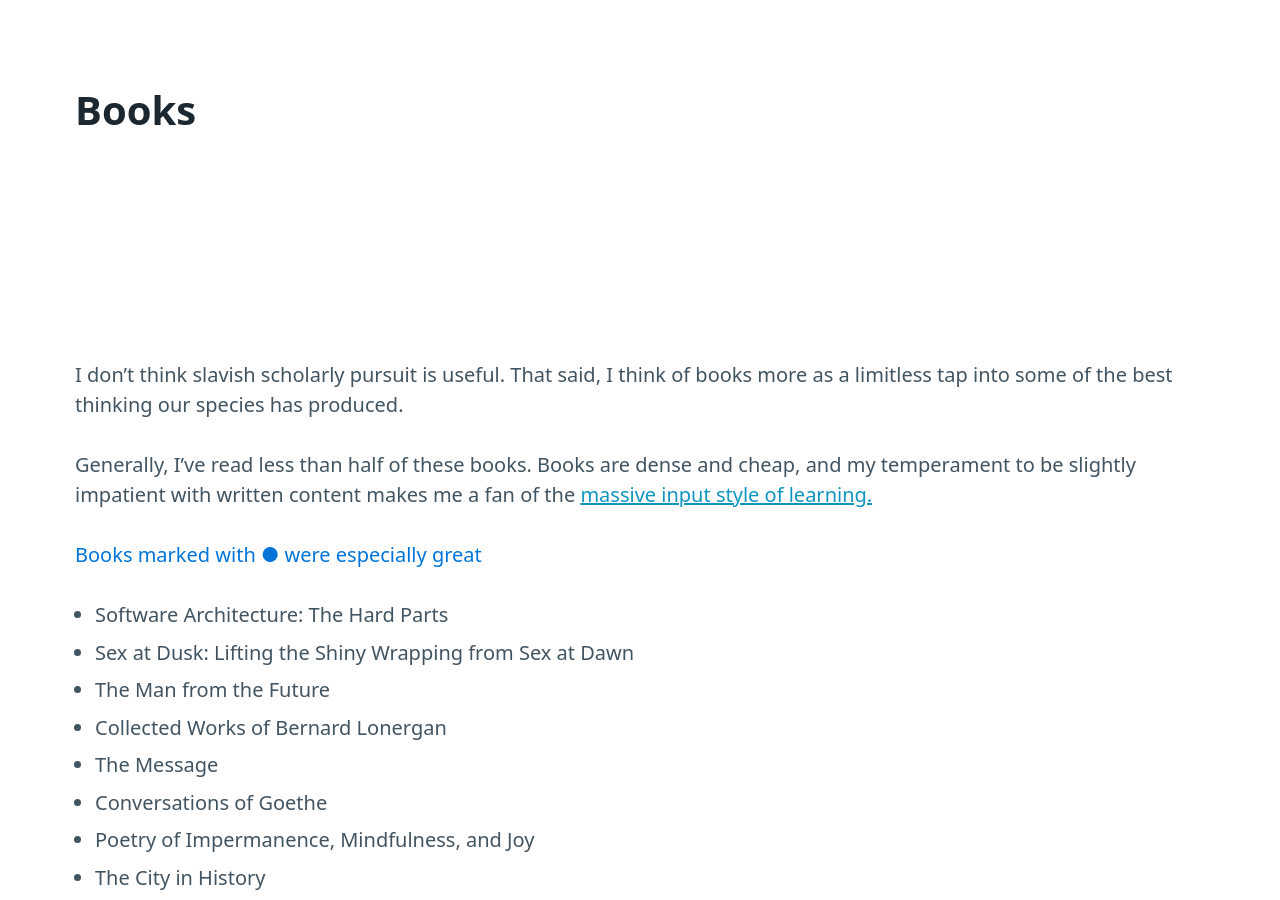
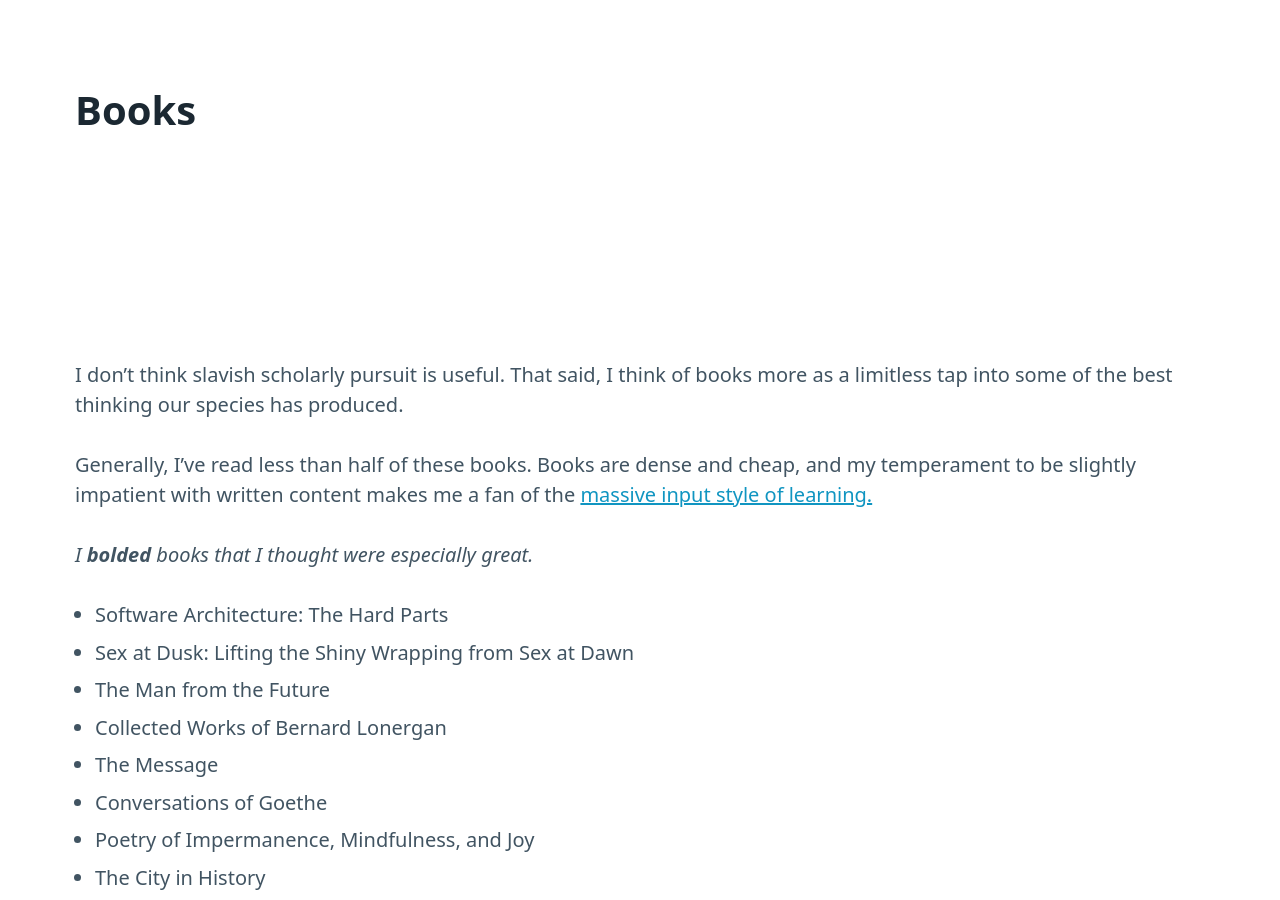
Before and after one commit to gytdau/website, a Jekyll site: the page built from _lists/books.md, in a window 1280 px wide and 900 px high. Built offline with Jekyll 4.4.1, drawn with Linux system fonts in a browser that asks for light colours; some web fonts are replaced.

Commit message:
Fix note

```diff
--- a/_lists/books.md
+++ b/_lists/books.md
@@ -28,8 +28,7 @@ I don't think slavish scholarly pursuit is useful. That said, I think of books m
 
 Generally, I've read less than half of these books. Books are dense and cheap, and my temperament to be slightly impatient with written content makes me a fan of the [massive input style of learning.](https://nintil.com/massive-input-spaced-repetition)
 
-<p class="exceptional">Books marked with ● were especially great</p>
-
+_I **bolded** books that I thought were especially great._
 
 - Software Architecture: The Hard Parts
 - Sex at Dusk: Lifting the Shiny Wrapping from Sex at Dawn
```
